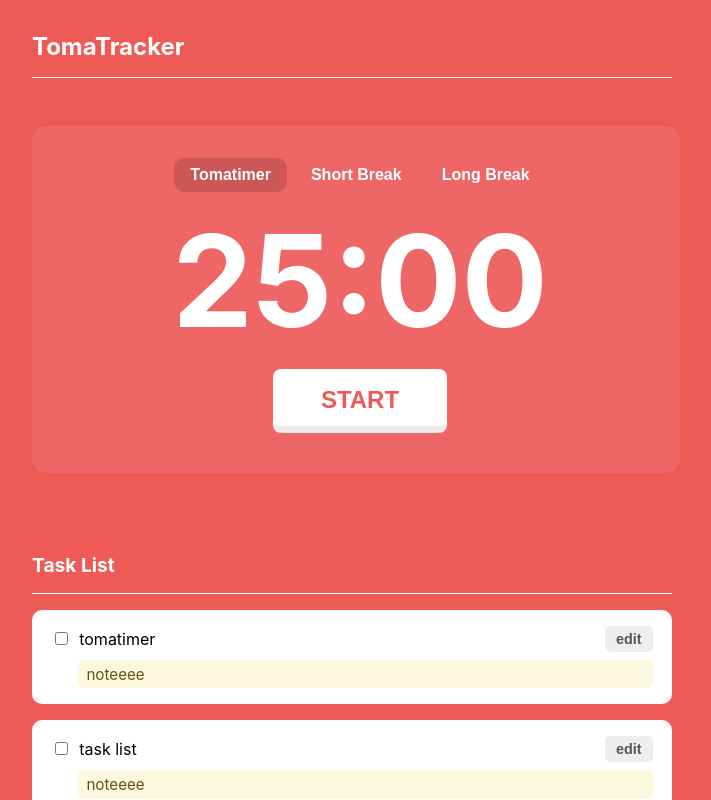
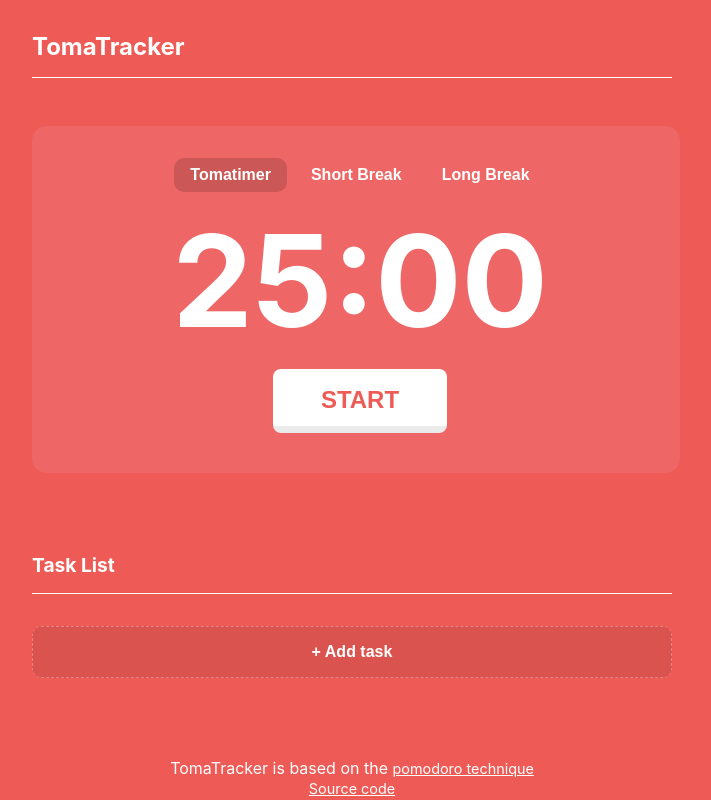
Before and after one commit to sophi-li/todo-list, a React (Create React App) app: page / in a window 1280 px wide. Shown: the top 800 px of the page, without its empty margins (288-999 px from the left). Built offline with nearby package versions, Linux system fonts and the light colour scheme.

Commit message:
remove initial test tasks

```diff
--- a/src/components/TodoContainer/TodoContainer.jsx
+++ b/src/components/TodoContainer/TodoContainer.jsx
@@ -8,10 +8,12 @@ import styles from './TodoContainer.module.css'
 const TodoContainer = () => {
   const [addTaskFormisActive, setAddTaskFormisActive] = useState(false)
 
-  const [tasklist, setTaskList] = useState([
-    { id: 1, task: 'tomatimer', notes: 'noteeee' },
-    { id: 2, task: 'task list', notes: 'noteeee' },
-  ])
+  // let testTasks = [
+  //   { id: 1, task: 'tomatimer', notes: 'noteeee' },
+  //   { id: 2, task: 'task list', notes: 'noteeee' },
+  // ]
+
+  const [tasklist, setTaskList] = useState([])
 
   function handleAddTask(e) {
     e.preventDefault()
```
Also changed, not shown: 1 other file (tests, documents, lock files or other folders).
